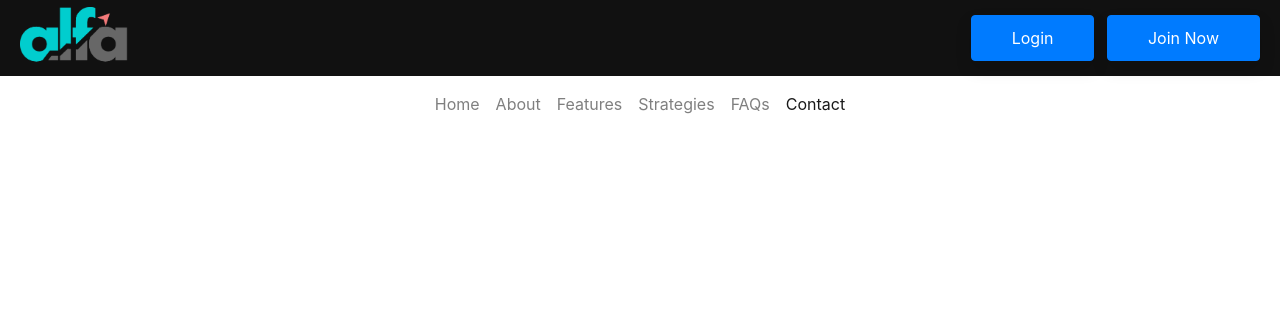
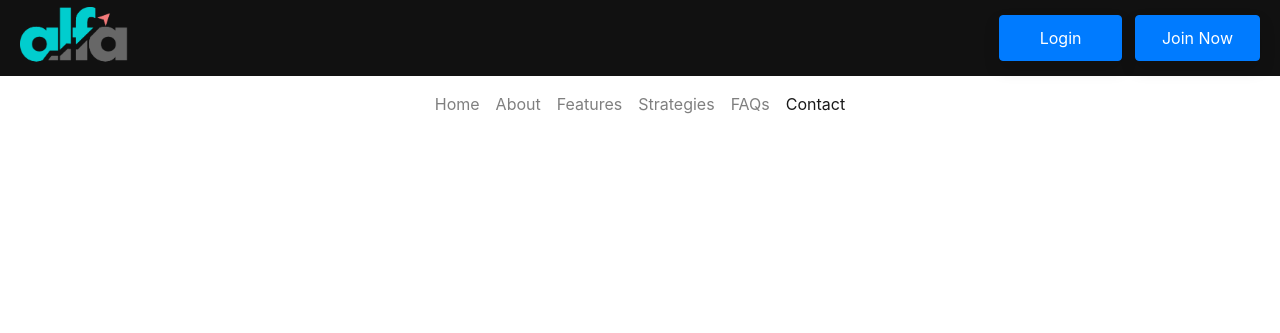
Before and after one commit to PVKotecha/alpha, a PHP site: page /index.html in a window 1280 px wide. Shown: the top 333 px of the page. Run offline with PHP 8.4, Linux system fonts and the light colour scheme; some libraries are stand-ins or nearby versions.

Commit message:
[fix] join now btn width

```diff
--- a/assets/css/alfapte-style.css
+++ b/assets/css/alfapte-style.css
@@ -44,9 +44,9 @@ button:focus{
 .alfa-header-top-btn-wrapper .btn-primary{
     padding: 10px 40px;
 }
-/* .alfa-btn-join-now{
-    padding: 9px 40px !important;
-} */
+.alfa-btn-join-now{
+    padding: 10px 26px !important;
+}
 /*Header*/
 .foxapp-header{
     top: 90px;
```
